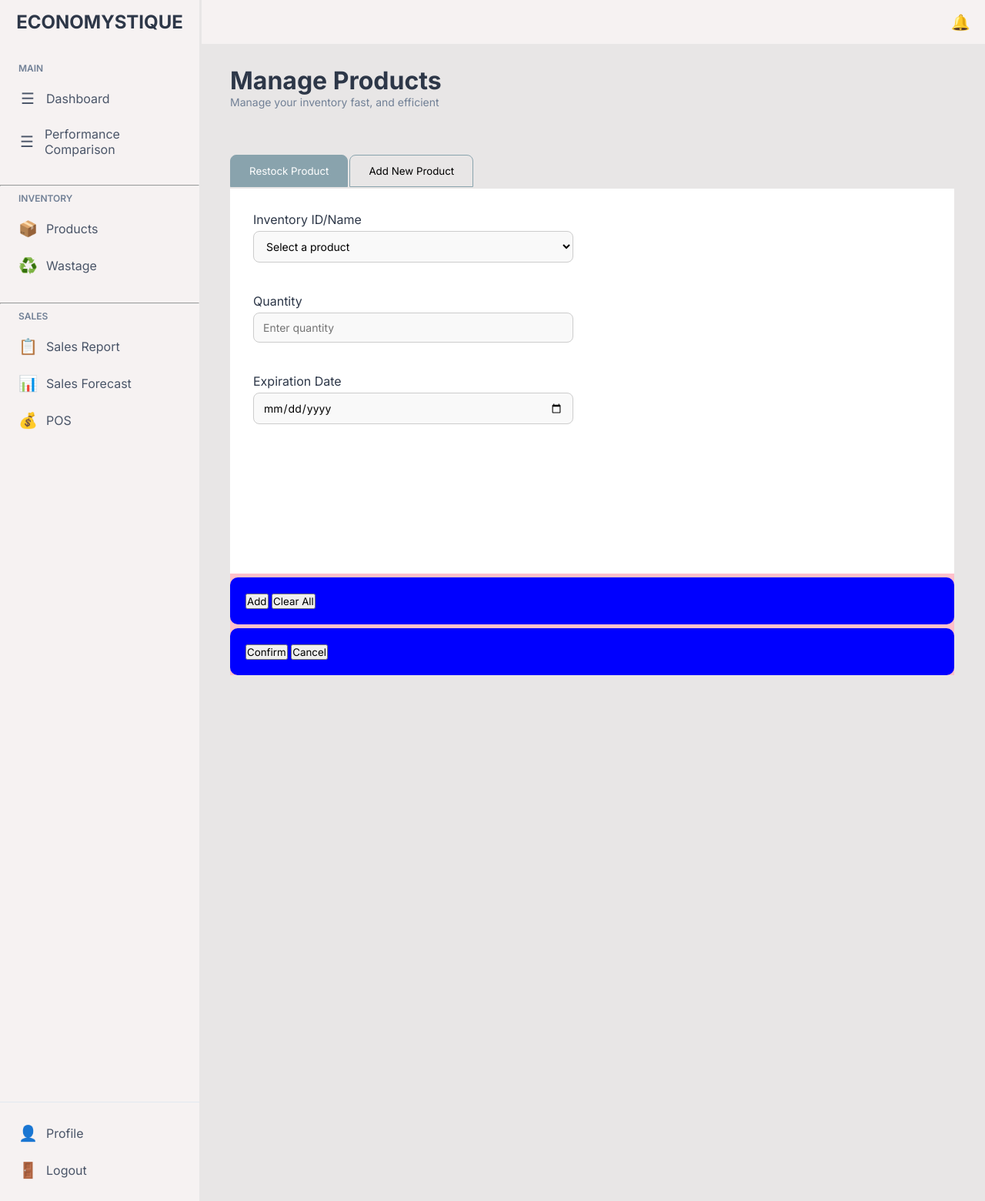
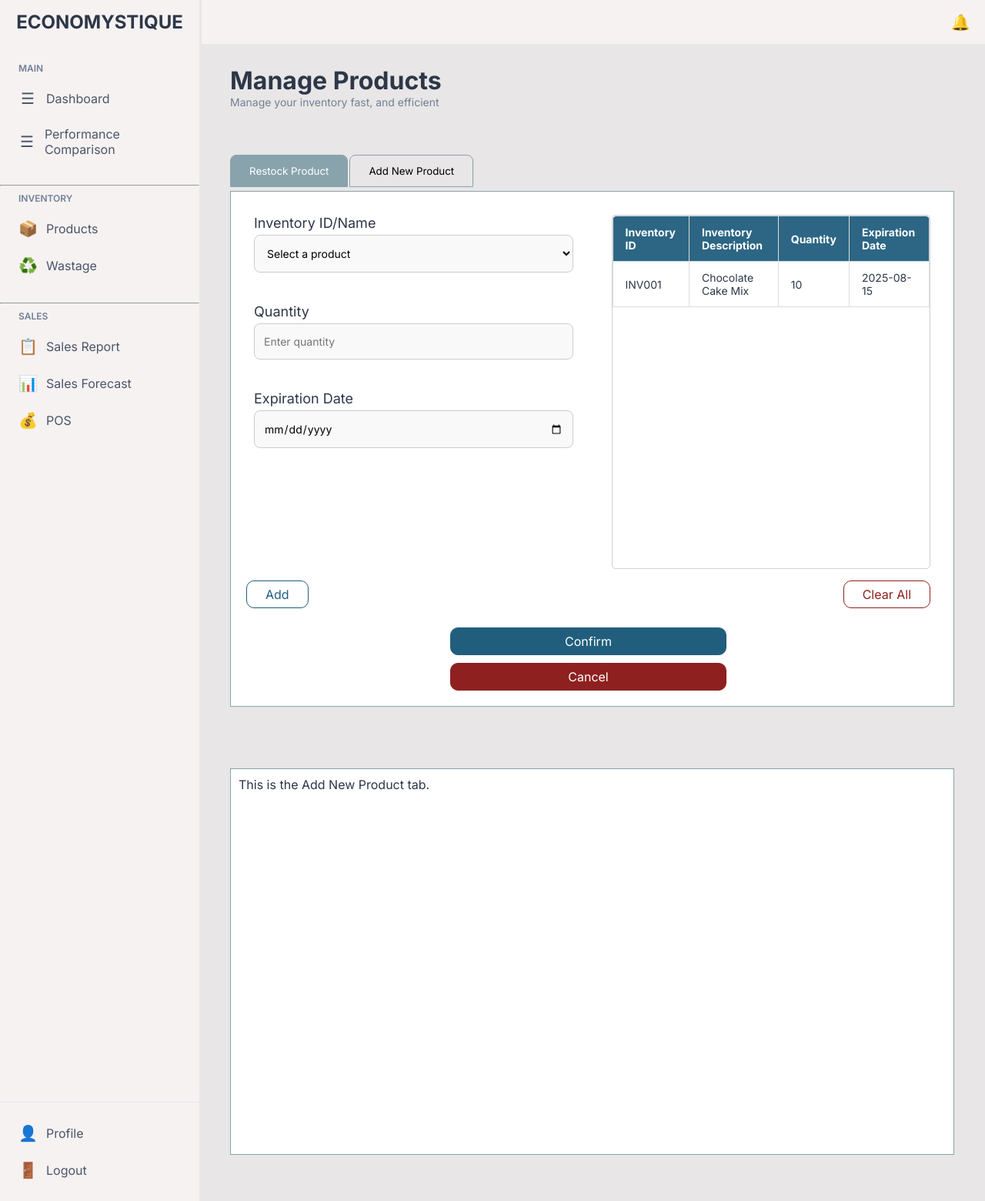
Before and after one commit to Economystique/EconomystiqueStoneKingdom, a Flask app: page /manage in a window 1280 px wide. Shown: the whole page at 77% size. Run offline with Flask 3, Linux system fonts and the light colour scheme.

Commit message:
completed manage page at inventory-products

```diff
--- a/static/css/manage.css
+++ b/static/css/manage.css
@@ -27,6 +27,7 @@
 .tab-container {
     display: flex;
     background-color: transparent;
+    padding-bottom: 3px;
 }
 
 .tab-btn {
@@ -53,7 +54,8 @@
     flex-direction: column;
     justify-content: space-between;
     gap: 5px;
-    background-color: pink;
+    background-color: white;
+    border: 1px solid #89A3AD;
 }
 
 .content-container {
@@ -61,7 +63,7 @@
     flex-direction: row;
     gap: 5px;
     padding: 10px;
-    background-color: red;
+    background-color: transparent;
     height: 500px;
 }
 
@@ -74,27 +76,32 @@
 
 .restock-container {
     display: flex;
-    flex: 1; /* takes full width of .content-container */
-    height: 100%; /* matches the 500px height */
+    flex: 1;
+    height: 100%;
     gap: 10px;
 }
 
 .adding-section,
 .table-section {
-    flex: 1; /* each takes 50% */
+    flex: 1;
     background-color: white;
     border-radius: 10px;
     padding: 20px;
-    height: 100%; /* full height of restock-container */
+    padding-bottom: 0px;
+    height: 100%;
+}
+
+.form-group label {
+    font-size: 18px;
 }
 
 .form-group select,
 .form-group input[type="number"],
 .form-group input[type="date"] {
     width: 100%;
-    padding: 10px 12px;
+    padding: 14px 12px;
     border: 1px solid #ccc;
-    border-radius: 8px; /* rounded corners */
+    border-radius: 8px;
     background-color: #f9f9f9;
     font-size: 14px;
     margin-top: 5px;
@@ -109,16 +116,144 @@
     background-color: #fff;
 }
 
+/*TABLE in Restock*/
+.table-section {
+    border-radius: 10px;
+    overflow: hidden;
+    display: flex;
+    flex-direction: column;
+}
+
+.table-wrapper {
+    flex: 1;
+    display: flex;
+    align-items: flex-start;
+    border: 1px solid #d1d1d1;
+    border-radius: 5px;
+}
+
+.inventory-table {
+    width: 100%;
+    height: auto;
+    border-collapse: collapse;
+    border-spacing: 0;
+    background-color: #ffffff;
+    font-size: 14px;
+    border: 1px solid #d1d1d1;
+}
+
+.inventory-table thead {
+    background-color: #2c6684;
+    color: #ffffff;
+}
+
+.inventory-table th,
+.inventory-table td {
+    padding: 12px 16px;
+    text-align: left;
+    border: 1px solid #ddd;
+}
+
+.inventory-table tbody tr:hover {
+    background-color: #f5f5f5;
+    transition: background-color 0.2s ease-in-out;
+}
+
+.inventory-table th:first-child {
+    border-top-left-radius: 5px;
+}
+.inventory-table th:last-child {
+    border-top-right-radius: 5px;
+}
+
+/*buttons-restock*/
 .action-buttons-one {
     flex: 1;
-    background-color: blue;
+    background-color: white;
+    padding-left: 20px;
+    padding-right: 20px;
+    display: flex;
+    justify-content: space-between;
+    align-items: center;
+
+}
+
+.btn-add{
+    padding: 7px 24px;
+    font-size: 16px;
+    border: 1px solid #215e7d;
     border-radius: 10px;
-    padding: 20px;
+    cursor: pointer;
+    background-color: transparent;
+    color: #215e7d;
+    transition: background-color 0.3s ease;
+}
+
+.btn-add:hover {
+    background-color: #215e7d;
+    color: white;
+}
+
+.btn-clear {
+    padding: 7px 24px;
+    font-size: 16px;
+    border: 1px solid #8f2020;
+    border-radius: 10px;
+    cursor: pointer;
+    background-color: transparent;
+    color: #8f2020;
+    transition: background-color 0.3s ease;
+    margin-right: 10px;
+}
+
+.btn-clear:hover {
+    background-color: #8f2020;
+    color: white;
 }
 
 .action-buttons-two {
     flex: 1;
-    background-color: blue;
+    background-color: white;
+    padding: 20px;
+    display: flex;
+    flex-direction: column;
+    gap: 10px;
+    display: flex;
+    align-items: center;
+}
+
+.btn-confirm {
+    padding: 7px 24px;
+    width: 40%;
+    font-size: 16px;
+    border: 1px solid #215e7d;
     border-radius: 10px;
-    padding: 20px;
+    cursor: pointer;
+    background-color: #215e7d;
+    color: white;
+    transition: background-color 0.3s ease;
+    margin-right: 10px;
 }
+
+.btn-confirm:hover {
+    background-color: #14435a;
+}
+
+.btn-cancel {
+    padding: 7px 24px;
+    font-size: 16px;
+    width: 40%;
+    border: 1px solid #8f2020;
+    border-radius: 10px;
+    cursor: pointer;
+    background-color: #8f2020;
+    color: white;
+    transition: background-color 0.3s ease;
+    margin-right: 10px;
+}
+
+.btn-cancel:hover {
+    background-color: #6e1414;
+}
+
+/* ─────────────── TAB: NEW PRODUCT ───────────────*/
--- a/templates/manage.html
+++ b/templates/manage.html
@@ -49,12 +49,32 @@
                     </div>
                 </div>
             </div>
+            <!--for table reflection of added-->
             <div class="table-section">
-                <!--for table reflection of added-->
+                <div class="table-wrapper">
+                    <table class="inventory-table">
+                        <thead>
+                            <tr>
+                                <th>Inventory ID</th>
+                                <th>Inventory Description</th>
+                                <th>Quantity</th>
+                                <th>Expiration Date</th>
+                            </tr>
+                        </thead>
+                        <tbody>
+                            <!-- Sample row, can be dynamically filled -->
+                            <tr>
+                                <td>INV001</td>
+                                <td>Chocolate Cake Mix</td>
+                                <td>10</td>
+                                <td>2025-08-15</td>
+                            </tr>
+                        </tbody>
+                    </table>
                 </div>
             </div>
         </div>
-
+    </div>
     <!--for add and clear all buttons-->
         <div class="action-buttons-one">
             <button class="btn btn-add">Add</button>
@@ -66,13 +86,53 @@
             <button class="btn btn-confirm">Confirm</button>
             <button class="btn btn-cancel">Cancel</button>
         </div>
-
 </div>
 
 <!-- ─────────────── TAB: ADD NEW ─────────────── -->
+ <br><br><br><br>
+ <div class="whole-container-tab">
+    <div class="content-container" id="add-new">
+        <p>This is the Add New Product tab.</p>
+    </div>
+ </div>
 
 {% endblock %}
 
 {% block extra_js %}
 <!--js-->
+<script>
+    document.addEventListener("DOMContentLoaded", () => {
+        const tabButtons = document.querySelectorAll(".tab-btn");
+        const contentContainers = document.querySelectorAll(".content-container");
+
+        const actionButtonsOne = document.querySelector(".action-buttons-one");
+        const actionButtonsTwo = document.querySelector(".action-buttons-two");
+
+        tabButtons.forEach(button => {
+            button.addEventListener("click", () => {
+                // Remove active from all buttons
+                tabButtons.forEach(btn => btn.classList.remove("active"));
+                // Hide all content containers
+                contentContainers.forEach(container => container.style.display = "none");
+
+                // Activate clicked button
+                button.classList.add("active");
+                const targetId = button.getAttribute("data-target");
+                const targetContainer = document.getElementById(targetId);
+                targetContainer.style.display = "block";
+
+                // Show buttons only if restock is selected
+                const showRestock = (targetId === "restock");
+                actionButtonsOne.style.display = showRestock ? "flex" : "none";
+                actionButtonsTwo.style.display = showRestock ? "flex" : "none";
+            });
+        });
+
+        // On load, only show buttons for the active tab
+        const defaultTarget = document.querySelector(".tab-btn.active").getAttribute("data-target");
+        const showRestock = (defaultTarget === "restock");
+        actionButtonsOne.style.display = showRestock ? "flex" : "none";
+        actionButtonsTwo.style.display = showRestock ? "flex" : "none";
+    });
+</script>
 {% endblock %}
```
Lines whose indentation alone changed are shown as unchanged.
